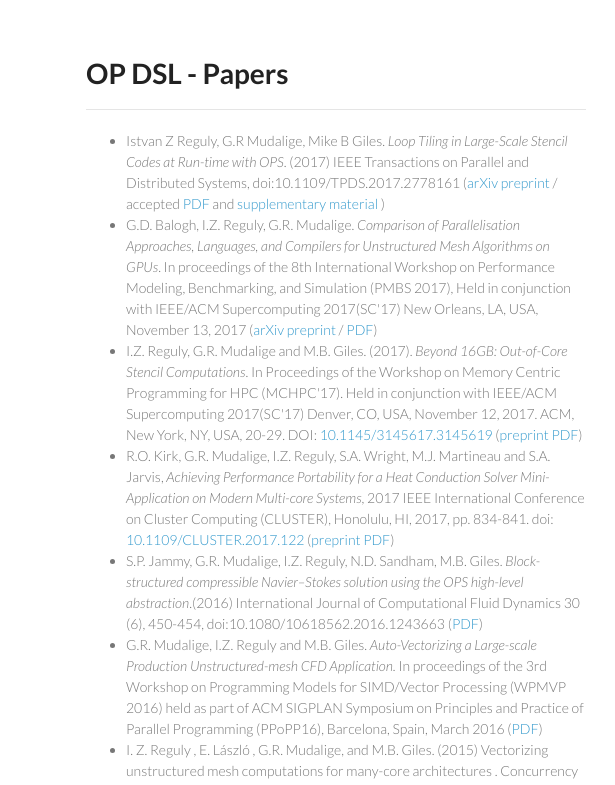
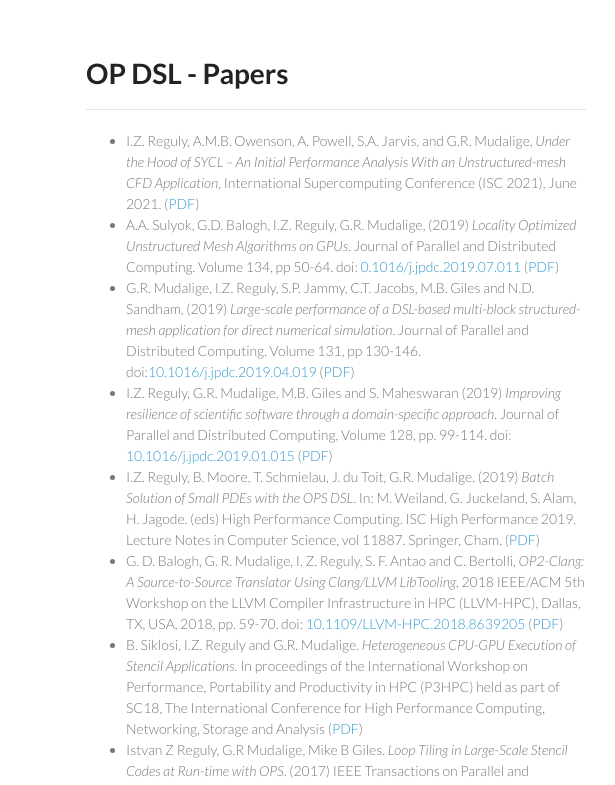
Before and after one commit to OP-DSL/op-dsl.github.io, a plain HTML site: page papers.html in a window 1280 px wide. Shown: the top 785 px of the page, 484-1099 px from the left. Drawn offline with Linux system fonts and the light colour scheme.

Commit message:
Updating links

```diff
--- a/papers.html
+++ b/papers.html
@@ -38,6 +38,24 @@
         <h1>OP DSL - Papers</h1><hr />
 
 <ul>
+
+  <li>I.Z. Reguly, A.M.B. Owenson, A. Powell, S.A. Jarvis, and G.R. Mudalige, <em>Under the Hood of SYCL – An Initial Performance Analysis With an Unstructured-mesh CFD Application</em>, International Supercomputing Conference (ISC 2021), June 2021. (<a href="https://warwick.ac.uk/fac/sci/dcs/people/gihan_mudalige/cameraready_13april2021-pap153s3-file1.pdf">PDF</a>)</li>
+
+  <li>A.A. Sulyok, G.D. Balogh, I.Z. Reguly, G.R. Mudalige, (2019) <em>Locality Optimized Unstructured Mesh Algorithms on GPUs</em>. Journal of Parallel and Distributed Computing. Volume 134, pp 50-64. doi: <a href="https://doi.org/10.1016/j.jpdc.2019.07.011">0.1016/j.jpdc.2019.07.011</a> (<a href=" https://warwick.ac.uk/fac/sci/dcs/people/gihan_mudalige/jpdc2019_acceptedpreprint.pdf">PDF</a>)</li>
+
+  <li>G.R. Mudalige, I.Z. Reguly, S.P. Jammy, C.T. Jacobs, M.B. Giles and N.D. Sandham, (2019) <em>Large-scale performance of a DSL-based multi-block structured-mesh application for direct numerical simulation</em>. Journal of Parallel and Distributed Computing. Volume 131, pp 130-146. doi:<a href="http://dx.doi.org/10.1016/j.jpdc.2019.04.019">10.1016/j.jpdc.2019.04.019</a> (<a href="https://warwick.ac.uk/fac/sci/dcs/people/gihan_mudalige/ops-opensbli.pdf">PDF</a>)</li>
+
+
+  <li>I.Z. Reguly, G.R. Mudalige, M.B. Giles and S. Maheswaran (2019) <em>Improving resilience of scientific software through a domain-specific approach</em>. Journal of Parallel and Distributed Computing, Volume 128, pp. 99-114. doi:
+  <a href="http://dx.doi.org/10.1016/j.jpdc.2019.01.015">10.1016/j.jpdc.2019.01.015</a> (<a href="https://warwick.ac.uk/fac/sci/dcs/people/gihan_mudalige/paper.pdf">PDF</a>)</li>
+
+  <li>I.Z. Reguly, B. Moore, T. Schmielau, J. du Toit, G.R. Mudalige. (2019) <em>Batch Solution of Small PDEs with the OPS DSL</em>. In: M. Weiland, G. Juckeland, S. Alam, H. Jagode. (eds) High Performance Computing. ISC High Performance 2019. Lecture Notes in Computer Science, vol 11887. Springer, Cham. (<a href="http://wrap.warwick.ac.uk/136839/8/WRAP-batch-solution-small-PDEs-with-OPS-DSL-Mudalige-2020.pdf">PDF</a>)</li>
+
+  <li>G. D. Balogh, G. R. Mudalige, I. Z. Reguly, S. F. Antao and C. Bertolli, <em>OP2-Clang: A Source-to-Source Translator Using Clang/LLVM LibTooling</em>,  2018 IEEE/ACM 5th Workshop on the LLVM Compiler Infrastructure in HPC (LLVM-HPC), Dallas, TX, USA, 2018, pp. 59-70. doi: <a href="https://doi.org/10.1109/LLVM-HPC.2018.8639205">10.1109/LLVM-HPC.2018.8639205</a> (<a href="https://warwick.ac.uk/fac/sci/dcs/people/gihan_mudalige/balogh_op2clang_cameraready.pdf">PDF</a>)</li>
+
+  <li>B. Siklosi, I.Z. Reguly and G.R. Mudalige. <em>Heterogeneous CPU-GPU Execution of Stencil Applications.</em> In proceedings of the International Workshop on Performance, Portability and Productivity in HPC (P3HPC) held as part of SC18, The International Conference for High Performance Computing, Networking, Storage and Analysis (<a href="https://warwick.ac.uk/fac/sci/dcs/people/gihan_mudalige/heterogeneous-cpu-gpu_cameraready.pdf">PDF</a>)</li>
+
+
   <li>Istvan Z Reguly, G.R Mudalige, Mike B Giles. <em>Loop Tiling in Large-Scale Stencil Codes at Run-time with OPS</em>. (2017) IEEE Transactions on Parallel and Distributed Systems, doi:10.1109/TPDS.2017.2778161 (<a href="https://arxiv.org/abs/1704.00693">arXiv preprint</a> / accepted <a href="http://wrap.warwick.ac.uk/95559/9/WRAP-loop-tiling-large-scale-stencil-codes-run-time-OPS-Mudalige-2017.pdf">PDF</a> and <a href="http://wrap.warwick.ac.uk/95559/2/WRAP-supplementary-material.pdf">supplementary material</a> )</li>
   <li>G.D. Balogh, I.Z. Reguly, G.R. Mudalige. <em>Comparison of Parallelisation Approaches, Languages, and Compilers for Unstructured Mesh Algorithms on GPUs</em>. In proceedings of the 8th International Workshop on Performance Modeling, Benchmarking, and Simulation (PMBS 2017), Held in conjunction with IEEE/ACM Supercomputing 2017(SC'17) New Orleans, LA, USA, November 13, 2017 (<a href="https://arxiv.org/abs/1711.01845">arXiv preprint</a> / <a href="https://arxiv.org/pdf/1711.01845">PDF</a>)</li>
   <li>I.Z. Reguly, G.R. Mudalige and M.B. Giles. (2017). <em>Beyond 16GB: Out-of-Core Stencil Computations</em>. In Proceedings of the Workshop on Memory Centric Programming for HPC (MCHPC'17). Held in conjunction with IEEE/ACM Supercomputing 2017(SC'17) Denver, CO, USA, November 12, 2017. ACM, New York, NY, USA, 20-29. DOI: <a href="https://doi.org/10.1145/3145617.3145619">10.1145/3145617.3145619</a> (<a href="https://arxiv.org/pdf/1709.02125">preprint PDF</a>) <br />
@@ -95,7 +113,7 @@
     <div>C. Bertolli, A. Betts, P.H.J. Kelly,  G.R. Mudalige, and M.B. Giles. <em> Mesh Independent Loop Fusion for Unstructured Mesh Applications </em> in Proceedings of the 9th Conference on Computing Frontiers (CF ’12). pp.43-52 ACM, 2012. (<a href="https://warwick.ac.uk/fac/sci/dcs/people/gihan_mudalige/cff84-bertolli.pdf">PDF</a>)</div>
   </li>
   <li>
-    <div>C. Bertolli, A. Betts,  G.R. Mudalige, M.B. Giles, P.H.J. Kelly. <em> Design and Performance of the OP2 Library for Unstructured Mesh Applications </em> , Euro-Par 2011 Parallel Processing Workshops, Lecture Notes in Computer Science, Springer, 2012. (<a href="https://www.oerc.ox.ac.uk/sites/default/files/uploads/profile-pages/Gihan/OP2-CGWS.pdf">PDF</a>)</div>
+    <div>C. Bertolli, A. Betts,  G.R. Mudalige, M.B. Giles, P.H.J. Kelly. <em> Design and Performance of the OP2 Library for Unstructured Mesh Applications </em> , Euro-Par 2011 Parallel Processing Workshops, Lecture Notes in Computer Science, Springer, 2012. (<a href="https://warwick.ac.uk/fac/sci/dcs/people/gihan_mudalige/op2-cgws.pdf">PDF</a>)</div>
 
   </li>
     <li>
```
